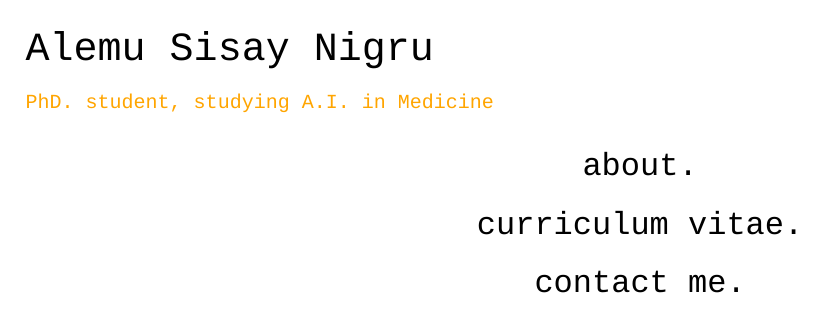
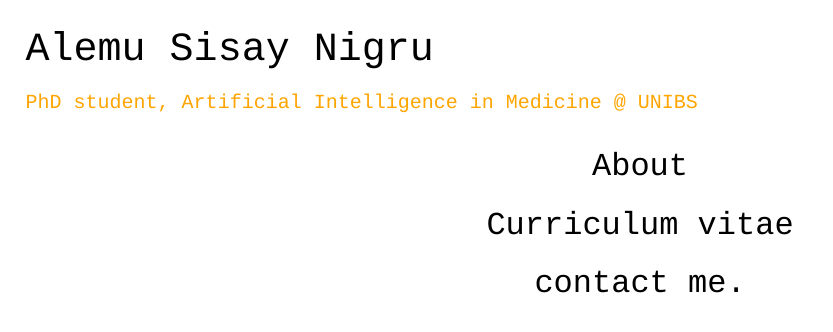
Before and after one commit to AlexSisay/AlexSisay.github.io, a plain HTML site: page index.html in a window 1280 px wide. Shown: the whole page, without its empty margins (0-833 px from the left). Drawn offline with Linux system fonts and the light colour scheme.

Commit message:
Update index.html

```diff
--- a/index.html
+++ b/index.html
@@ -22,15 +22,15 @@
 </head>
 
 <body>
-	<div class="name"><h1 ><div style="float: left;width=49%"> Alemu Sisay Nigru <br> <span class="subtitle"> PhD. student, studying A.I. in Medicine </span> </div>	</h1>
+	<div class="name"><h1 ><div style="float: left;width=49%"> Alemu Sisay Nigru <br> <span class="subtitle"> PhD student, Artificial Intelligence in Medicine @ <a href="https://www.unibs.it">UNIBS</a></span> </div>	</h1>
 
 	<br>
 	</div>
 
 	<div class= "main_page" id="main-panel">
-		<div class="category" id="about" ><h2> about. </h2> </div>
+		<div class="category" id="about" ><h2> About </h2> </div>
 		<!--		<div class="category"><h2 id="projects"> projects.  </h2> </div> -->
-		<div class="category"><h2> <a class="main-banner" href="assets/NIGRU_ALEMU_SISAY.pdf" target="_blank" title="opens in new tab">curriculum vitae. </a>  </h2> </div>
+		<div class="category"><h2> <a class="main-banner" href="assets/NIGRU_ALEMU_SISAY.pdf" target="_blank" title="opens in new tab">Curriculum vitae </a>  </h2> </div>
 		<div class="category">
 			<h2 id="contact-me"> contact me.
 				<a class="social-network-link" target="_blank" href="https://twitter.com/AlexSisay">twitter</a>
@@ -46,7 +46,7 @@
 	<div class="general-information-paragraph" style="display: none;" id="about-me">
 		<img class="profile-pic" src="assets/me.jpg" alt="a picture of me!">
 
-<p> I'm a PhD student researching the use of computer vision for diagnosis of spinal disease, in particular disc herniation. I'm working under the supervision of Prof. Riccardo Leonardi and Prof. Sergio Benini. My PhD is co-funded by <a href="https://www.poliambulatorioberdan.it/">Poliambulatorio Oberdan, Brescia, Italy</a> and PNNR.</p>
+		<p> I'm a PhD student at <a href="www.unibs.it"> University of Brescia</a> working on the use of computer vision for diagnosis of spinal disease, in particular disc herniation. I'm working under the supervision of Prof. Riccardo Leonardi and Prof. Sergio Benini. My PhD is co-funded by <a href="https://www.poliambulatorioberdan.it/">Poliambulatorio Oberdan, Brescia, Italy</a> and PNNR.</p>
 
 
 <p>If you want to contact me you can email me at <a>alemu.nigru@unibs.it</a>. If you're so inclined you could also have a look at my <a href="./assets/NIGRU_ALEMU_SISAY.pdf">CV</a>.</p>
```
